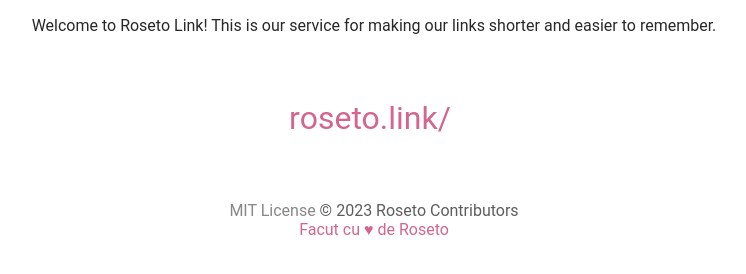
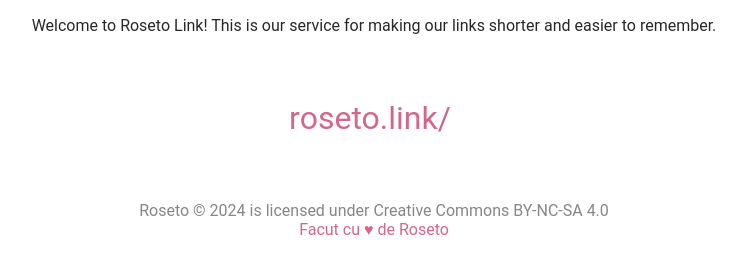
Before and after one commit to roseto/link, a website: page src/index.html in a window 1280 px wide. Shown: the part 210-484 px from the top of the page, without its empty margins (266-1012 px from the left). Drawn offline with Linux system fonts and the light colour scheme.

Commit message:
Updated license

```diff
--- a/src/index.html
+++ b/src/index.html
@@ -36,9 +36,8 @@
 
 		<p class="link">
 			<a href="https://roseto.space/license" target="_blank">
-				MIT License
+				Roseto © 2024 is licensed under Creative Commons BY-NC-SA 4.0
 			</a>
-			© 2023 Roseto Contributors
 		</p>
 
 		<footer>
```
